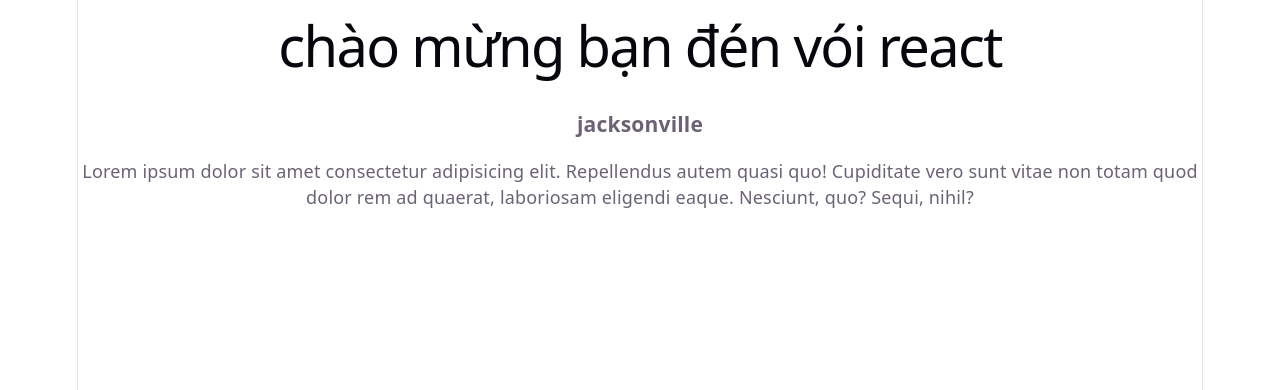
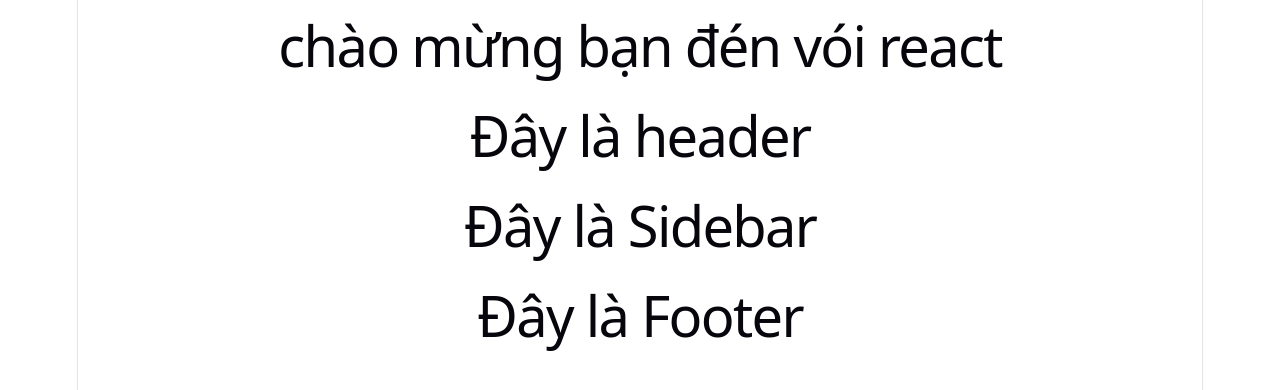
Before and after one commit to bachkhoa1988us-vn/react, a React (Vite) app: page / in a window 1280 px wide. Shown: the top 390 px of the page. Built offline with nearby package versions, Linux system fonts and the light colour scheme.

Commit message:
5.5 xuất và nhập component theo tên

```diff
--- a/src/App.jsx
+++ b/src/App.jsx
@@ -3,23 +3,19 @@ import heroImg from './assets/hero.png'
 import reactLogo from './assets/react.svg'
 import viteLogo from './assets/vite.svg'
 import './App.css'
-function Welcome() {
-  //tham so
-  return (
-    <>
-      <h3>jacksonville</h3>
-      <p>Lorem ipsum dolor sit amet consectetur adipisicing elit. Repellendus autem quasi quo! Cupiditate vero sunt vitae non totam quod dolor rem ad quaerat, laboriosam eligendi eaque. Nesciunt, quo? Sequi, nihil?</p>
-    </>
-  )
-}
+import { Headeṛ, Sidebar, Footer } from './components/5.5 - Xuất và nhập component theo tên'
+
 function App() {
   const [count, setCount] = useState(0)
 
   return (
     <>
       <h1>chào mừng bạn đén vói react</h1>
-      <Welcome />
+      < Headeṛ />
+      < Sidebar />
+      < Footer />
     </>
+
   )
 }
 
--- /dev/null
+++ b/src/components/5.5 - Xuất và nhập component theo tên.jsx
@@ -0,0 +1,10 @@
+function Headeṛ() {
+    return <h1>Đây là header</h1>;
+}
+function Sidebar() {
+    return <h1>Đây là Sidebar</h1>;
+}
+function Footer() {
+    return <h1>Đây là Footer</h1>;
+}
+export { Headeṛ, Sidebar, Footer }
```
